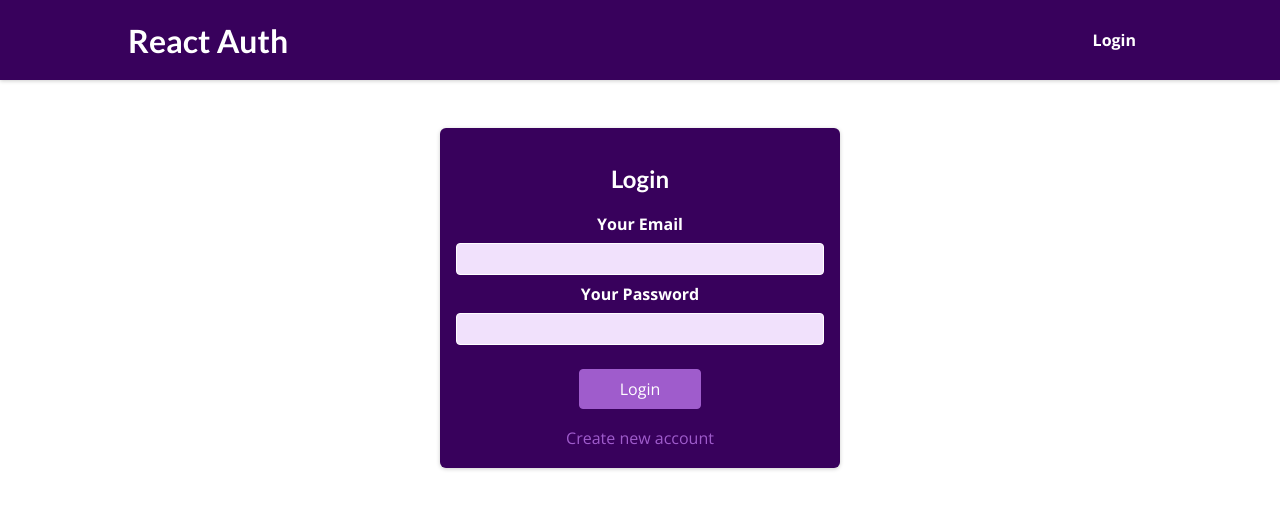
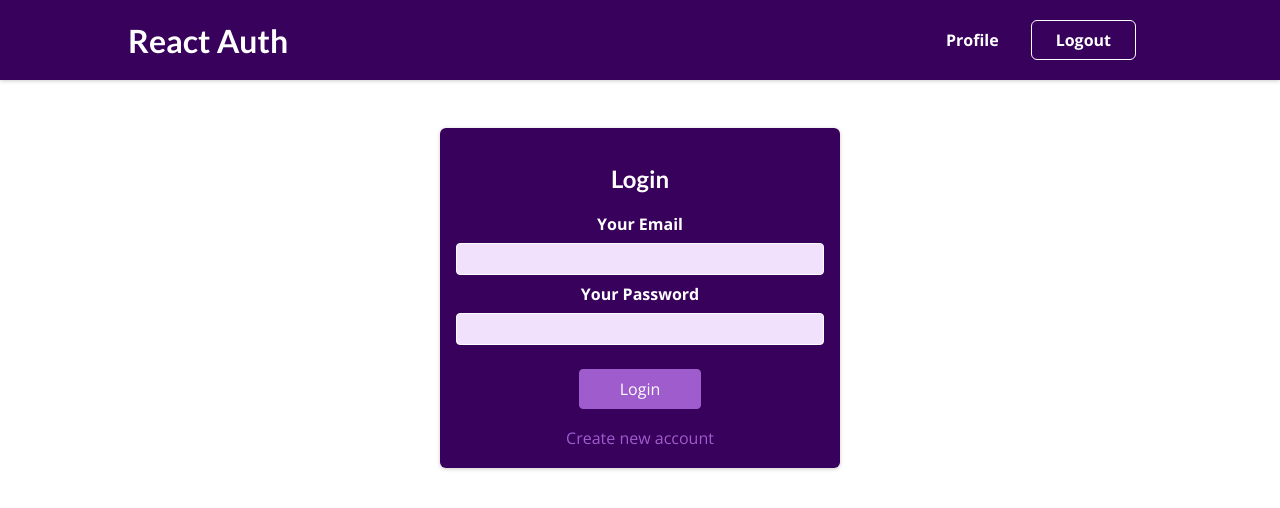
Before and after one commit to hrd05/reactAuth, a React (Create React App) app: page /auth in a window 1280 px wide. Shown: the top 508 px of the page. Built offline with nearby package versions, Linux system fonts and the light colour scheme; sample sign-in values are in the browser's storage.

Commit message:
saving token to localStorage

```diff
--- a/src/App.js
+++ b/src/App.js
@@ -1,17 +1,21 @@
-import { Routes, Route } from 'react-router-dom';
-
+import { Routes, Route, Navigate } from 'react-router-dom';
+import AuthContext from './store/auth-context';
+import { useContext } from 'react';
 import Layout from './components/Layout/Layout';
 import UserProfile from './components/Profile/UserProfile';
 import AuthPage from './pages/AuthPage';
 import HomePage from './pages/HomePage';
 
 function App() {
+  const authCtx = useContext(AuthContext);
+
   return (
     <Layout>
       <Routes>
         <Route index element={<HomePage />} />
         <Route path="auth" element={<AuthPage />} />
-        <Route path="profile" element={<UserProfile />} />
+        <Route path="profile" element={authCtx.isLoggedIn ? <UserProfile /> : <Navigate to="/auth" />} />
+        <Route path='*' element={<Navigate to='/' />} />
       </Routes>
     </Layout>
   );
--- a/src/components/Profile/ProfileForm.js
+++ b/src/components/Profile/ProfileForm.js
@@ -1,11 +1,13 @@
 import classes from './ProfileForm.module.css';
 import { useRef, useContext } from 'react';
 import AuthContext from '../../store/auth-context';
+import { useNavigate } from 'react-router-dom';
 
 
 const ProfileForm = () => {
   const passRef = useRef();
   const authCtx = useContext(AuthContext);
+  const navigate = useNavigate();
 
   const submitHandler = (event) => {
     event.preventDefault();
@@ -30,7 +32,8 @@ const ProfileForm = () => {
         return res.json();
       })
       .then((data) => {
-        console.log(data);
+        // console.log(data);
+        navigate('/');
         alert('Password changed Successfully');
       })
       .catch(err => console.log(err));
--- a/src/store/auth-context.js
+++ b/src/store/auth-context.js
@@ -9,16 +9,19 @@ const AuthContext = React.createContext({
 })
 
 export const AuthContextProvider = (props) => {
-    const [token, setToken] = useState();
+    const initialToken = localStorage.getItem('token');
+    const [token, setToken] = useState(initialToken);
 
     const userIsLoggedIn = !!token;
 
     const loginHandler = (token) => {
         setToken(token);
+        localStorage.setItem('token', token);
     }
 
     const logoutHandler = () => {
         setToken(null);
+        localStorage.removeItem('token');
     }
 
     const contextValue = {
```
